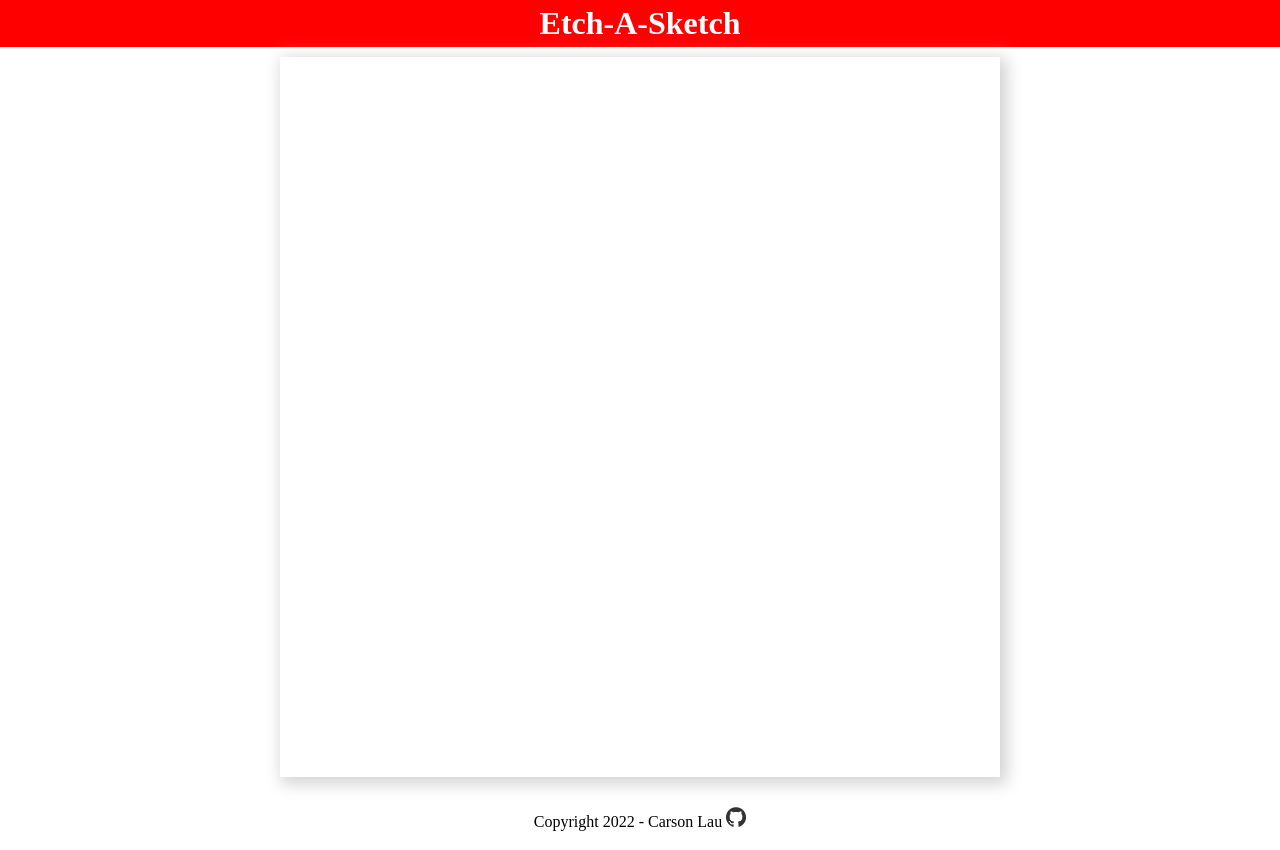
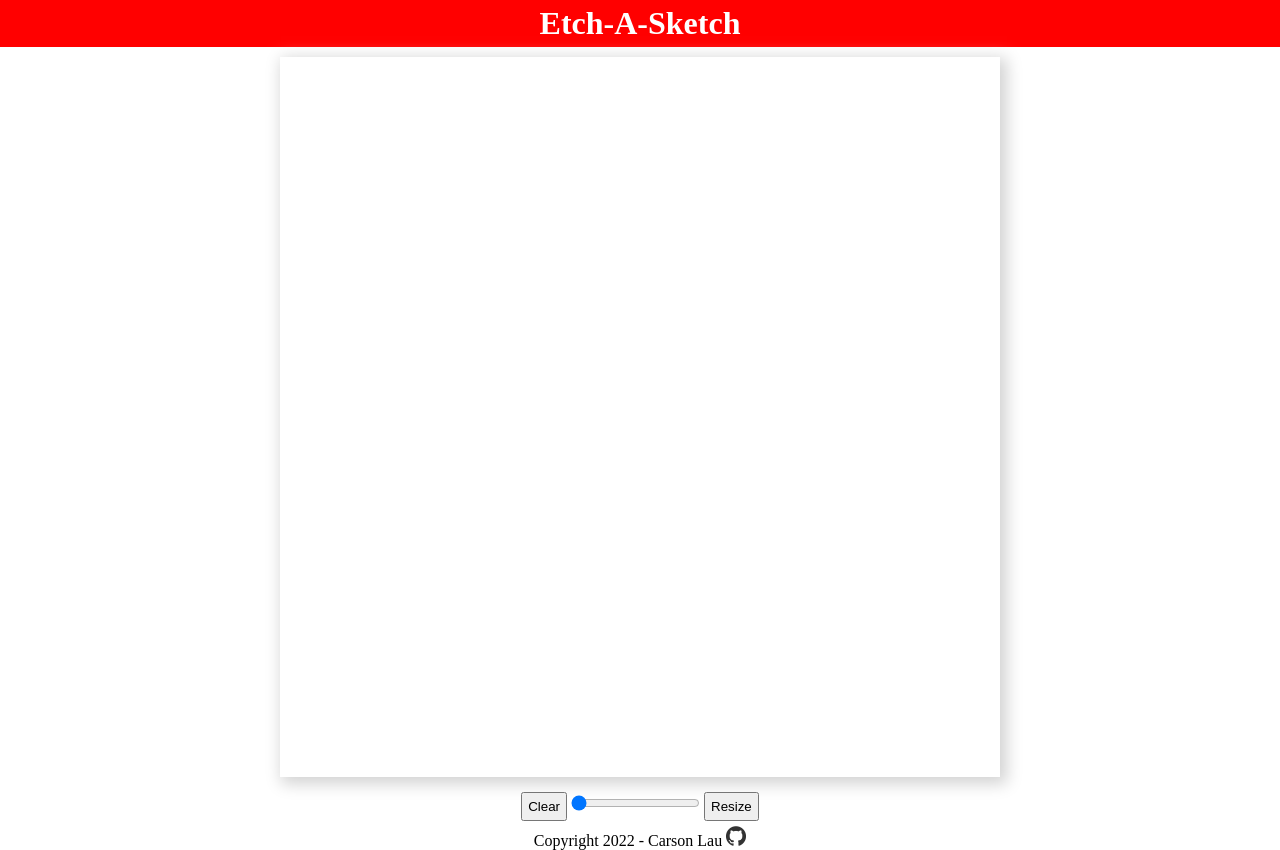
Before and after one commit to CLau72/top-etch-a-sketch, a plain HTML site: page index.html in a window 1280 px wide. Drawn offline with Linux system fonts and the light colour scheme.

Commit message:
Layout canvas controls

```diff
--- a/index.html
+++ b/index.html
@@ -15,6 +15,11 @@
 <main class="ui">
     <div id="canvas">
     </div>
+    <div id="controls">
+        <button id="clearbtn">Clear</button>
+        <input type="range" min="16" max="100" value="16"/>
+        <button>Resize</button>
+    </div>
 </main>
 <footer>
     <p>Copyright 2022 - Carson Lau <a href="https://github.com/CLau72"><img src="./img/github.png" alt="Github Link" width="20px"></a></p>
--- a/styles.css
+++ b/styles.css
@@ -17,11 +17,21 @@ main {
 
 footer {
     text-align: center;
-    padding-top: 30px;
+    padding-top: 5px;
 }
 
 h1 {
     text-align: center;
+}
+
+button {
+    padding: 5px;
+}
+
+.ui {
+    display: flex;
+    flex-direction: column;
+    gap: 15px;
 }
 
 .pixel {
```
